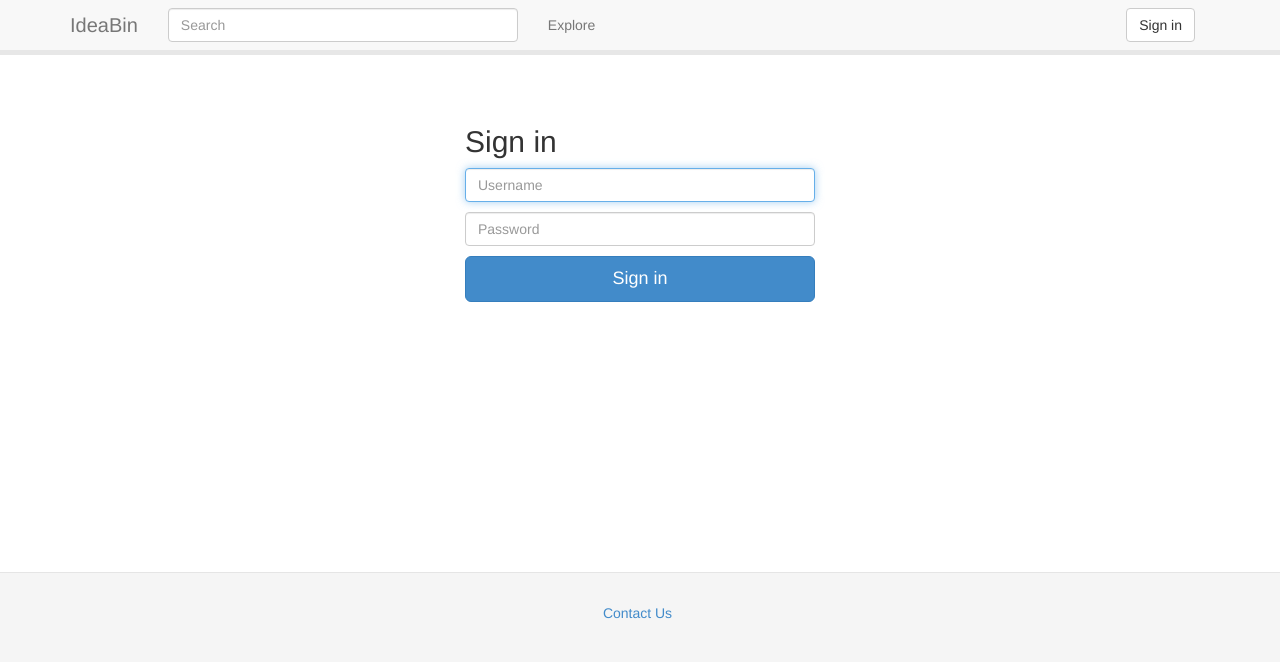
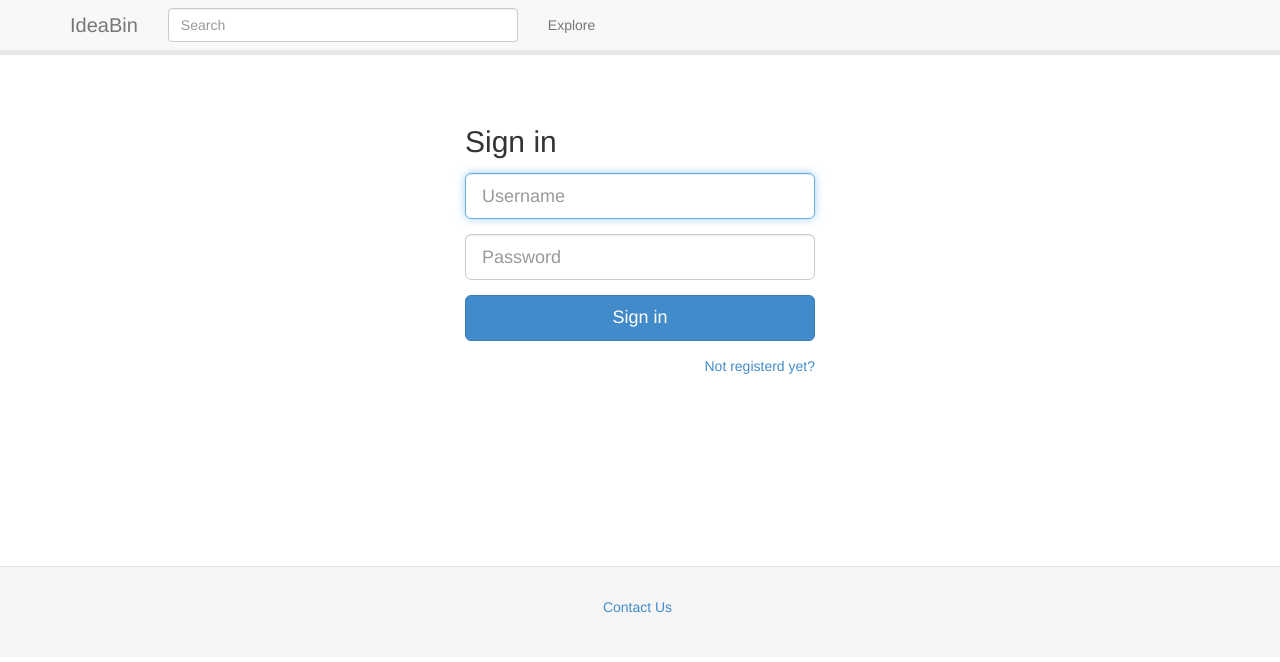
Before and after one commit to Ideabin/Ideabin, a Flask app: page /login/ in a window 1280 px wide. Shown: the top 662 px of the page. Run offline with Flask 2, Linux system fonts and the light colour scheme; style sheets or scripts are compiled from the project's sources; some libraries are stand-ins or nearby versions.

Commit message:
Improved Login template
The form has larger inputs and form-group classes.

The Sign In button is not displayed on the /login/ page now.

```diff
--- a/frontend/templates/base.html
+++ b/frontend/templates/base.html
@@ -30,6 +30,7 @@
           </div>
         </form>
 
+        {% if request.path != "/login/"%}
         <form class="navbar-form navbar-right" role="form">
           <div class="form-group">
             {% if not current_user or current_user.is_anonymous() %}
@@ -39,6 +40,7 @@
             {% endif %}
           </div>
         </form>
+        {% endif %}
 
         <ul class="nav navbar-nav">
           <li>
--- a/frontend/templates/login.html
+++ b/frontend/templates/login.html
@@ -3,11 +3,25 @@
   <div class="container">
     <div class="row col-md-4 col-md-offset-4" style="margin-top:50px;">
       <form class="form-signin" role="form" method="post">
-        <h2>Sign in</h2>
-        <input type="text" name="username" class="form-control" placeholder="Username" required autofocus>
-        <input type="password" name="password" class="form-control" style="margin-top:10px" placeholder="Password" required>
+        <div class="form-group">
+          <h2>Sign in</h2>
+        </div>
 
-        <button style="margin-top: 10px; margin-bottom:200px;" class="btn btn-lg btn-primary btn-block" type="submit">Sign in</button>
+        <div class="form-group">
+          <input type="text" name="username" class="form-control input-lg" placeholder="Username" required autofocus>
+        </div>
+
+        <div class="form-group">
+          <input type="password" name="password" class="form-control input-lg" placeholder="Password" required>
+        </div>
+
+        <div class="form-group">
+          <button class="btn btn-lg btn-primary btn-block" type="submit">Sign in</button>
+        </div>
+
+        <div class="form-group pull-right" style="margin-bottom: 120px;">
+          <a href="/register/">Not registerd yet?</a>
+        </div>
       </form>
     </div>
   </div>
```
